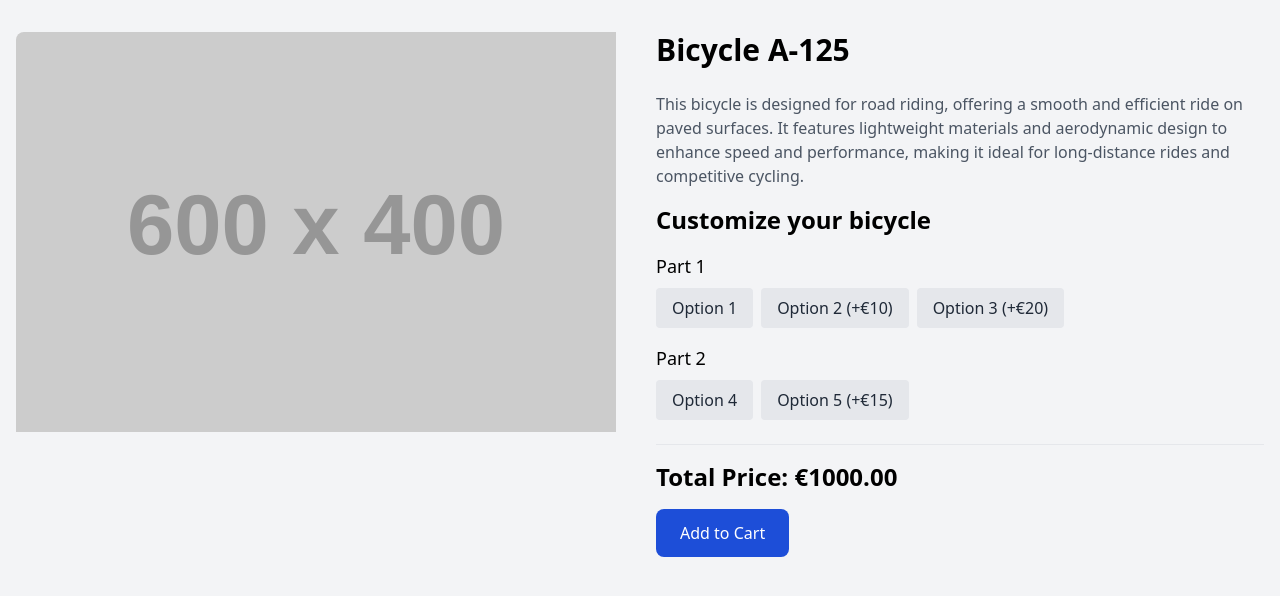
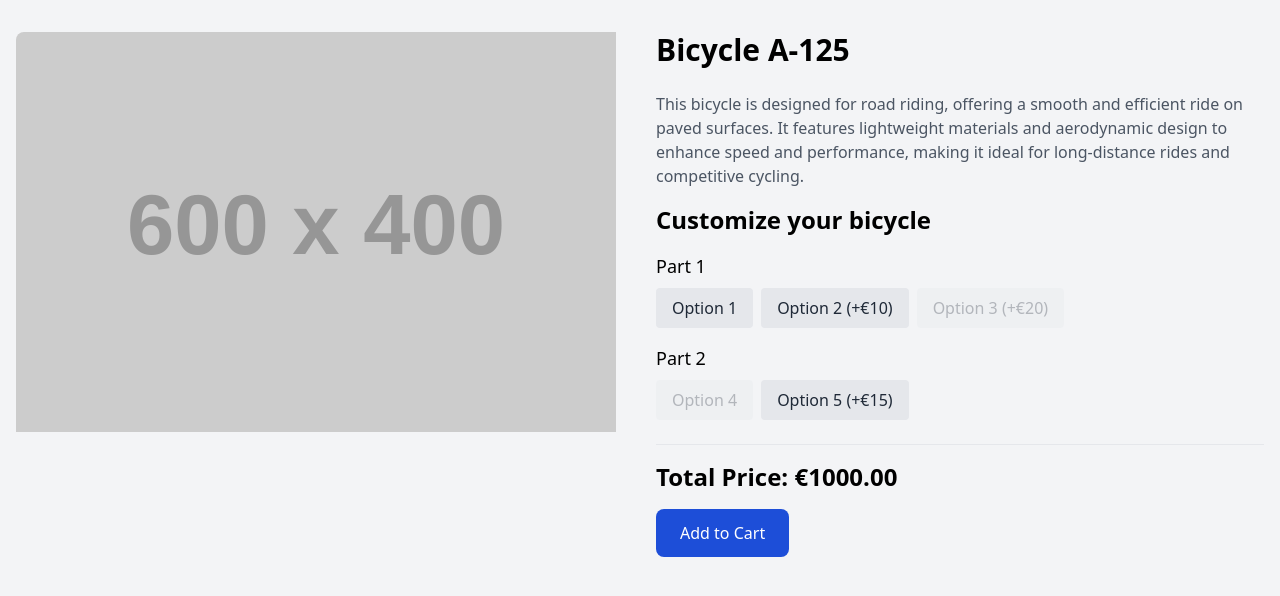
Before and after one commit to lele589/sports-shop, a React (Vite) app: page / in a window 1280 px wide. Shown: the top 596 px of the page. Built offline with nearby package versions, Linux system fonts and the light colour scheme.

Commit message:
styles: show option availability

```diff
--- a/src/ui/components/PartCustomizer.tsx
+++ b/src/ui/components/PartCustomizer.tsx
@@ -14,6 +14,9 @@ const PartCustomizer: React.FC<PartCustomizerProps> = ({
   const styleSelectedOption = (option: PartOption) =>
     selectedOption === option.id ? 'bg-blue-500 text-white' : 'bg-gray-200 text-gray-800';
 
+  const styleAvailableOption = (isAvailableOption: boolean) =>
+    isAvailableOption ? '' : 'opacity-30 cursor-not-allowed';
+
   return (
     <div className="mb-4">
       <h3 className="text-lg font-medium mb-2">{part.name}</h3>
@@ -21,7 +24,7 @@ const PartCustomizer: React.FC<PartCustomizerProps> = ({
         {part.options.map((option) => (
           <button
             key={option.id}
-            className={`px-4 py-2 rounded ${styleSelectedOption(option)}`}
+            className={`px-4 py-2 rounded ${styleSelectedOption(option)} ${styleAvailableOption(option.available)}`}
             onClick={() => onOptionChange(part.id, option.id)}
             disabled={!option.available}
           >
--- a/src/ui/components/ProductDetail.tsx
+++ b/src/ui/components/ProductDetail.tsx
@@ -21,14 +21,14 @@ const mockProduct: Product = {
       options: [
         { id: '1', name: 'Option 1', additionalPrice: 0, available: true },
         { id: '2', name: 'Option 2', additionalPrice: 10, available: true },
-        { id: '3', name: 'Option 3', additionalPrice: 20, available: true },
+        { id: '3', name: 'Option 3', additionalPrice: 20, available: false },
       ],
     },
     {
       id: '2',
       name: 'Part 2',
       options: [
-        { id: '4', name: 'Option 4', additionalPrice: 0, available: true },
+        { id: '4', name: 'Option 4', additionalPrice: 0, available: false },
         { id: '5', name: 'Option 5', additionalPrice: 15, available: true },
       ],
     },
```
